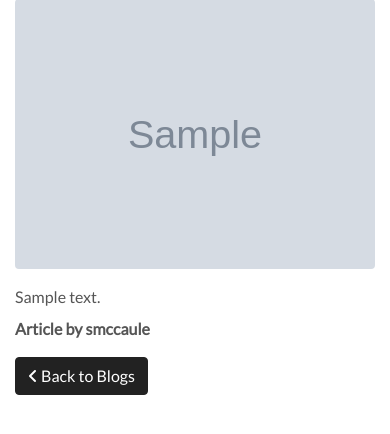
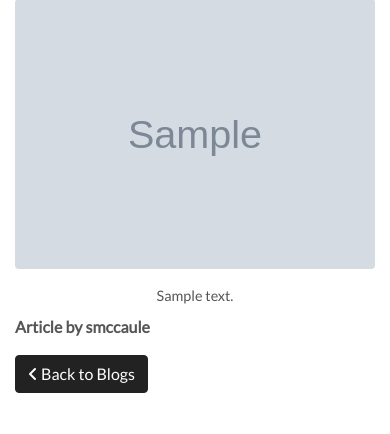
Before and after one commit to Code-Institute-Submissions/Siobhanmcc-django_JanResub, a Django app: a page that uses templates/base.html in a window 390 px wide. Shown: the part 216-650 px from the top of the page. Run offline with Django 3.2, Linux system fonts and the light colour scheme; data comes from the database, SQL or seed files in the repository; tables that the repository leaves empty hold one stand-in row (values such as "Sample post"); grey boxes marked "Sample" are stand-in pictures; some libraries are stand-ins or nearby versions.

Commit message:
Add media query to style blog-post-content

```diff
--- a/static/css/base.css
+++ b/static/css/base.css
@@ -450,6 +450,13 @@ height:200px;
     padding-left:0px;
 }
 
+@media only screen and (max-width: 575px) {
+    .blog-post-content {
+        text-align: center;
+        font-size: 0.9rem;
+    }
+}
+
 /*Contact*/
 
 .contact {
```
